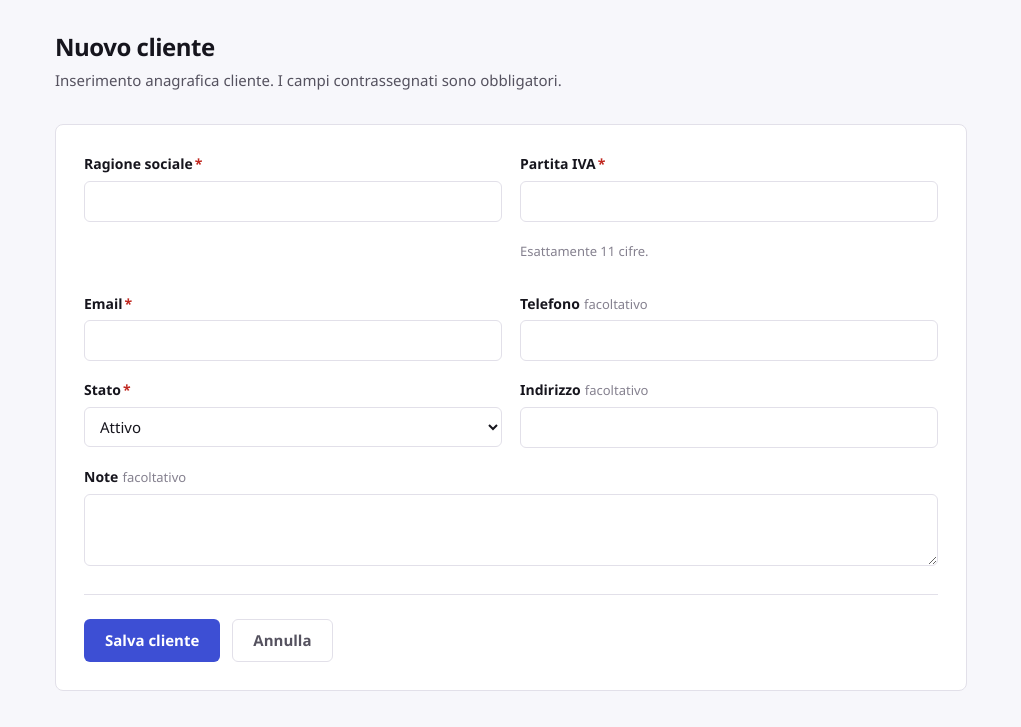
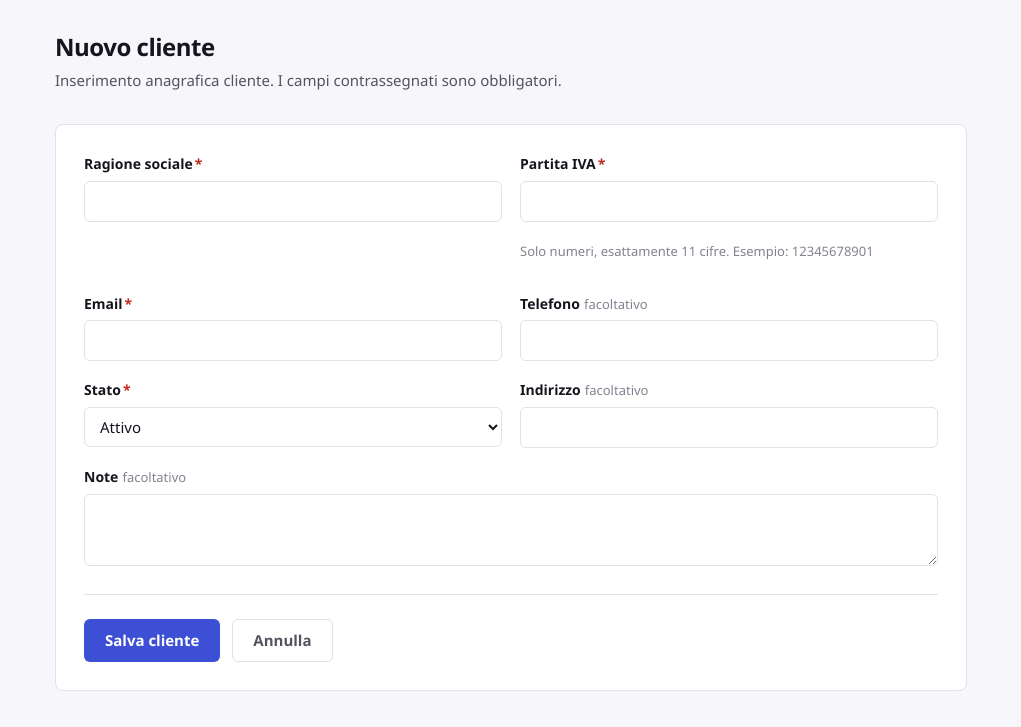
Before and after one commit to rinomarra/customer-registry-api, a plain HTML site: page docs-site/index.html in a window 1280 px wide. Shown: the part 61-788 px from the top of the page, without its empty margins (129-1150 px from the left). Drawn offline with Linux system fonts and the light colour scheme.

Commit message:
Chiarisce il vincolo della partita IVA nel form

```diff
--- a/docs-site/index.html
+++ b/docs-site/index.html
@@ -125,8 +125,8 @@
       <div class="field" id="f-piva">
         <label for="partita_iva">Partita IVA<span class="req">*</span></label>
         <input id="partita_iva" name="partita_iva" type="text" maxlength="11" inputmode="numeric" autocomplete="off">
-        <p class="hint">Esattamente 11 cifre.</p>
-        <p class="err" id="e-piva">La partita IVA deve contenere esattamente 11 cifre.</p>
+        <p class="hint">Solo numeri, esattamente 11 cifre. Esempio: 12345678901</p>
+        <p class="err" id="e-piva">La partita IVA deve contenere solo numeri, esattamente 11 cifre.</p>
       </div>
 
       <div class="field" id="f-email">
```
